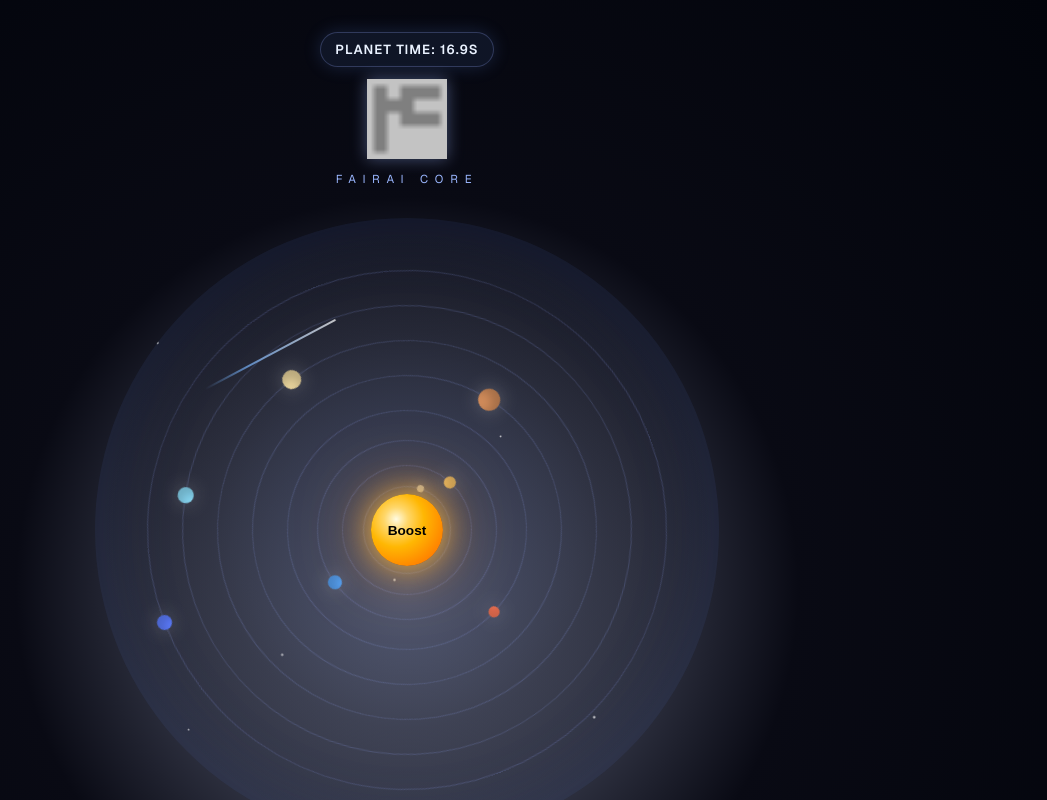
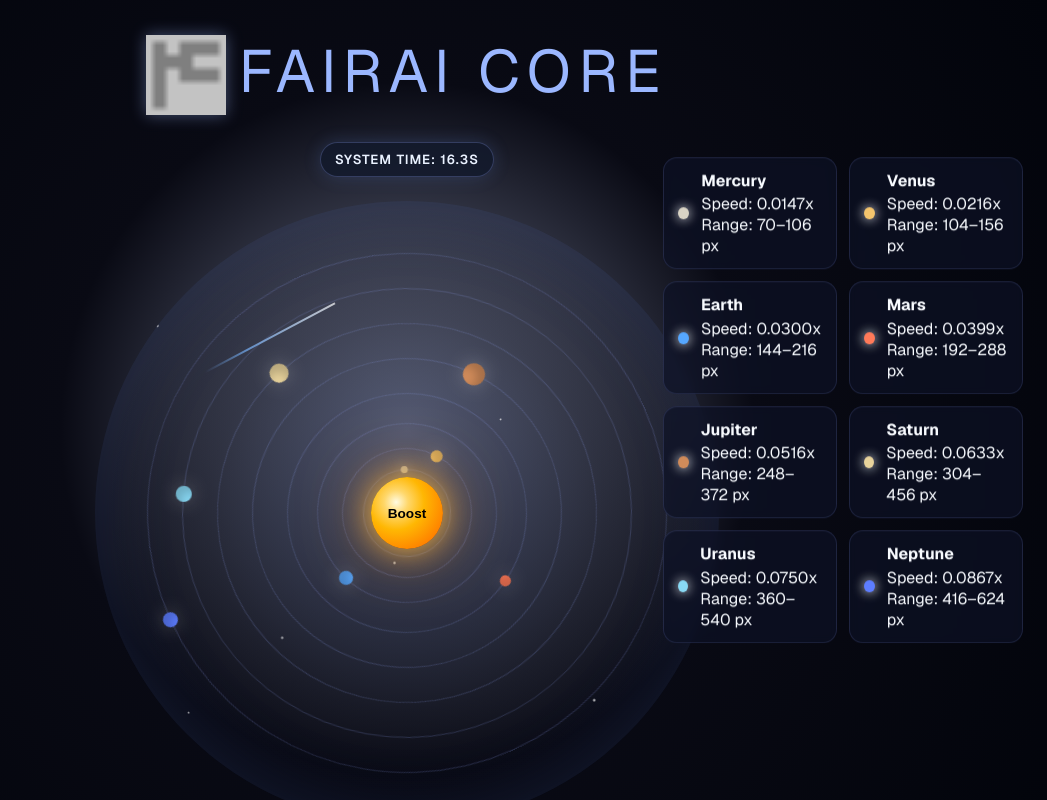
Before and after one commit to xoarty1002-eng/FairCore, a Next.js app: page / in a window 1280 px wide. Shown: the top 800 px of the page, without its empty margins (233-1280 px from the left). Built offline with nearby package versions, Linux system fonts and the light colour scheme.

Commit message:
fixed display

```diff
--- a/app/page.module.css
+++ b/app/page.module.css
@@ -92,7 +92,7 @@
   z-index: 2;
   text-align: center;
   display: flex;
-  flex-direction: column;
+  flex-direction: row;
   align-items: center;
   gap: 0.75rem;
 }
@@ -122,7 +122,7 @@
 }
 
 .kicker {
-  font-size: 0.72rem;
+  font-size: 3.72rem;
   letter-spacing: 0.42rem;
   text-transform: uppercase;
   color: #9bb7ff;
@@ -290,10 +290,21 @@
 
 .legend {
   display: grid;
-  grid-template-columns: repeat(auto-fit, minmax(160px, 1fr));
+  /* Creates exactly 2 equal columns side-by-side */
+  grid-template-columns: repeat(2, 1fr);
   gap: 0.75rem;
-  width: min(900px, 92vw);
+  width: 360px;                /* Wider to fit 2 side-by-side columns */
   z-index: 2;
+
+  /* Positioning to the right side of the page */
+  position: fixed;             /* Keeps it in place while scrolling */
+  right: 1.5rem;               /* Distance from the right edge */
+  top: 50%;                    /* Centers it vertically */
+  transform: translateY(-50%); /* Adjusts alignment to perfectly center it */
+
+  /* Fallback for long lists */
+  max-height: 85vh;
+  overflow-y: auto;            /* Adds a scrollbar if there are too many items */
 }
 
 .legendItem {
@@ -305,6 +316,7 @@
   background: rgba(13, 18, 38, 0.7);
   border: 1px solid rgba(145, 167, 255, 0.15);
   backdrop-filter: blur(4px);
+  box-sizing: border-box;      /* Prevents padding from breaking the grid layout */
 }
 
 .dot {
--- a/app/page.tsx
+++ b/app/page.tsx
@@ -170,14 +170,14 @@ export default function Home() {
       )}
 
       <header className={styles.header}>
-        <div className={styles.timer}>Planet Time: {elapsedTime.toFixed(1)}s</div>
         <img
           src={logo.src}
           alt="FairAI Core Logo"
           className={styles.logo}
         />
-        <p className={styles.kicker}>FairAI Core</p>
+        <div className={styles.kicker}>FairAI Core  </div>
       </header>
+       <div className={styles.timer}>System Time: {elapsedTime.toFixed(1)}s</div>
 
       <div className={styles.system} aria-label="Animated solar system">
       <button
```
